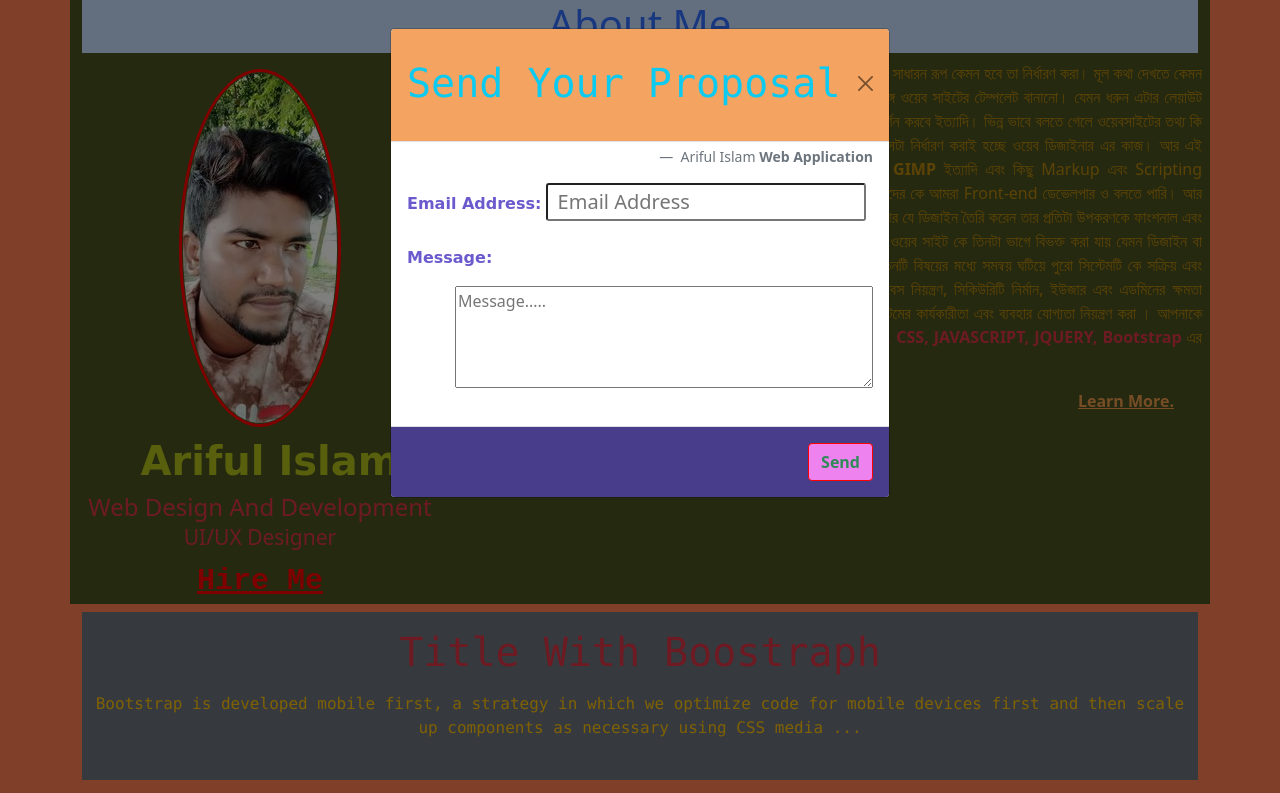
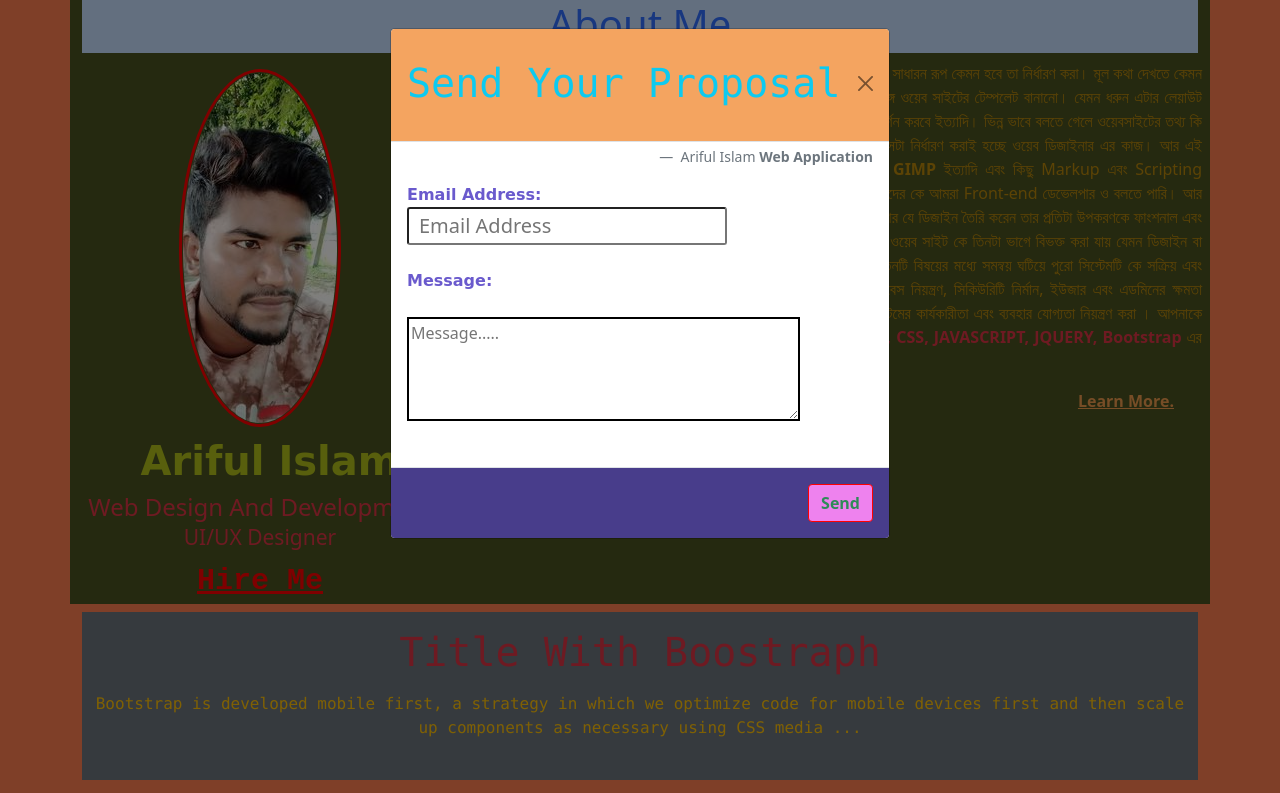
Before and after one commit to Arifulislam999/responsive-navbar, a plain HTML site: page index.html in a window 1280 px wide. Both pictures are taken after a click on the link "Hire Me". Shown: the top 793 px of the page. Drawn offline with nearby package versions, Linux system fonts and the light colour scheme.

Commit message:
Add files via upload

```diff
--- a/index.css
+++ b/index.css
@@ -86,6 +86,7 @@ body {
     font-weight: bold;
     font-family: cursive;
     color: slateblue;
+    display: block;
 }
 
 #inp {
@@ -99,3 +100,7 @@ body {
     color: red;
     font-size: 15px;
 }
+
+#mas {
+    border: 2px solid black;
+}
--- a/index.html
+++ b/index.html
@@ -158,7 +158,7 @@
                             <label for="inp" id="email">Email Address:</label>
                             <input type="email" id="inp" placeholder="Email Address " required><br><br>
                             <label id="email" for="mas">Message:</label>
-                            <textarea class="mx-5 my-3 " name="mas " id="mas" cols="43 " rows="4 " placeholder="Message..... "></textarea>
+                            <textarea class="my-4" name="mas " id="mas" cols="40 " rows="4 " placeholder="Message..... "></textarea>
                         </form>
                     </div>
                     <div class="modal-footer text-end ">
```
